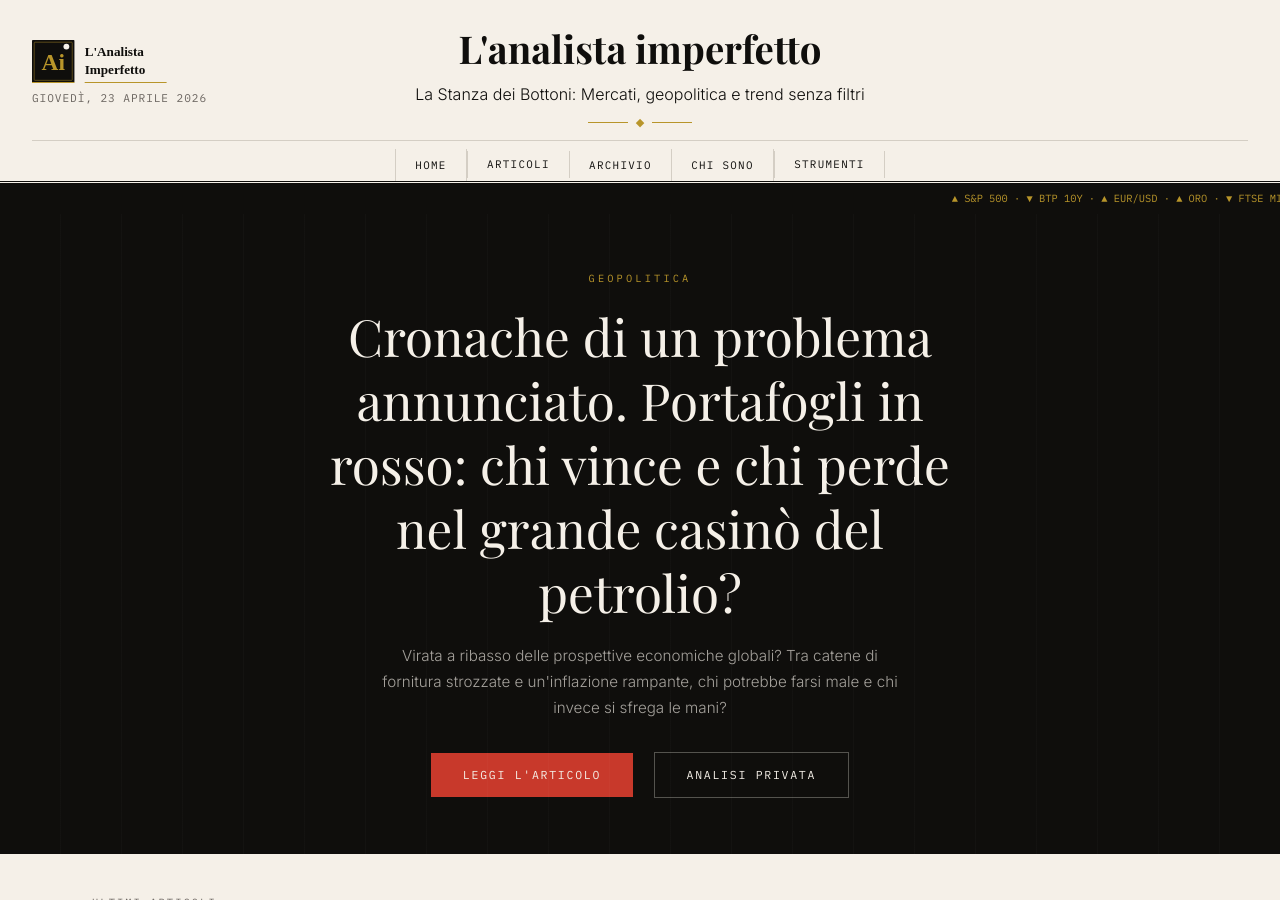
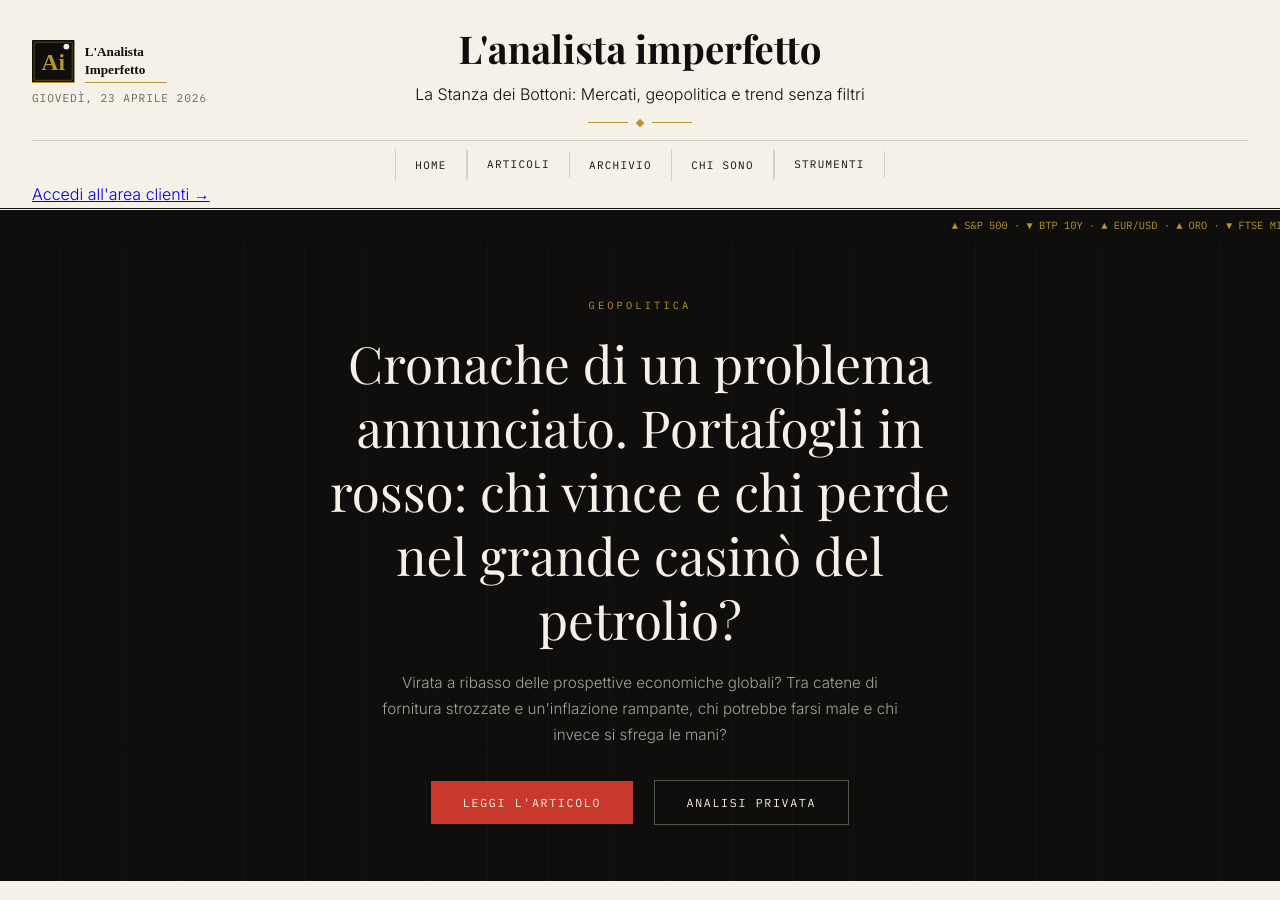
Before and after one commit to martellialessandro/martellialessandro.github.io, a Jekyll site: the page built from index.html, in a window 1280 px wide and 900 px high. Built offline with Jekyll 4.4.1, drawn with Linux system fonts in a browser that asks for light colours; some web fonts are replaced.

Commit message:
Update default.html

```diff
--- a/_layouts/default.html
+++ b/_layouts/default.html
@@ -104,6 +104,9 @@
       <button onclick="document.getElementById('donation-banner').style.display='none'" style="background:none; border:none; cursor:pointer; color:var(--muted); font-size:1rem; padding:0 0.3rem;">✕</button>
     </div>
   </div>
+
+<a href="https://portale-lai.netlify.app">Accedi all'area clienti →</a>
+
 </header>
 
 {{ content }}
```
